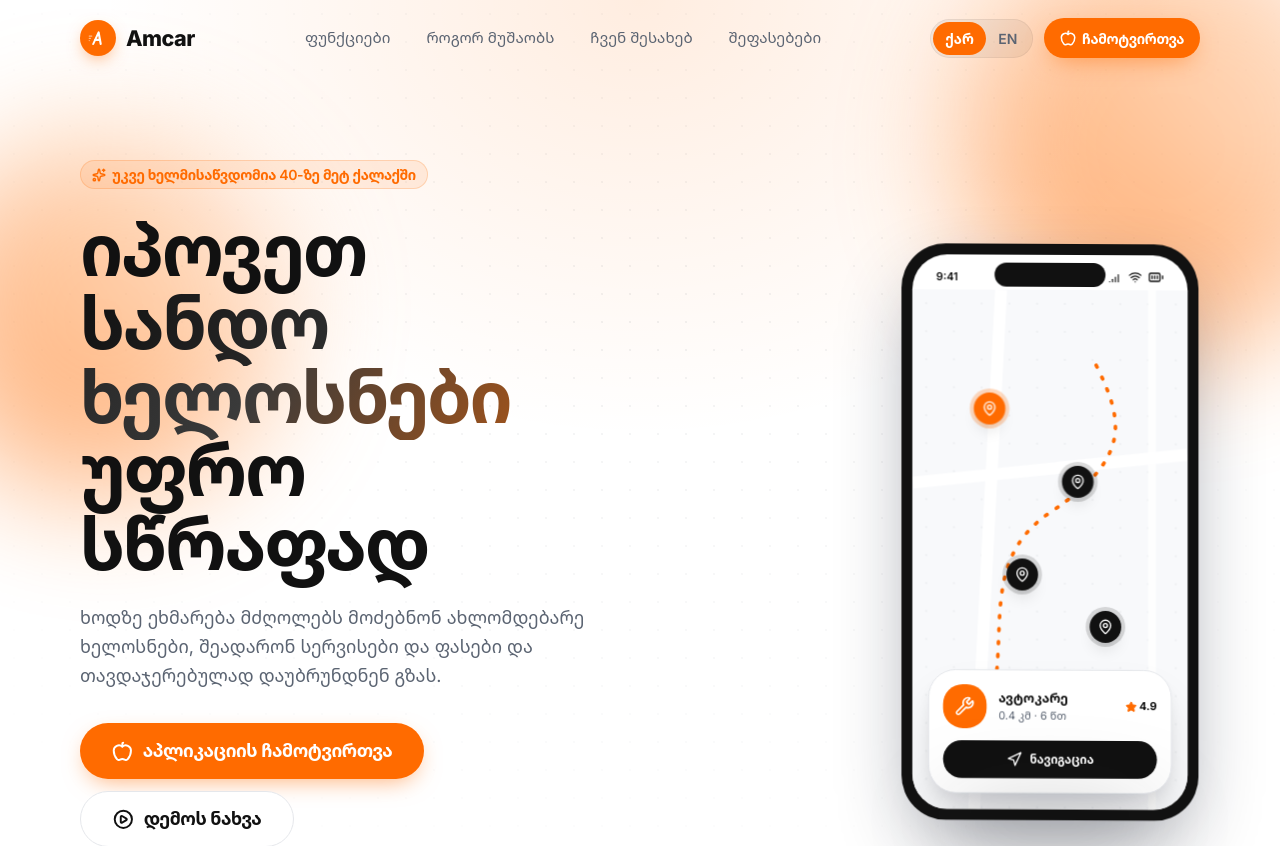
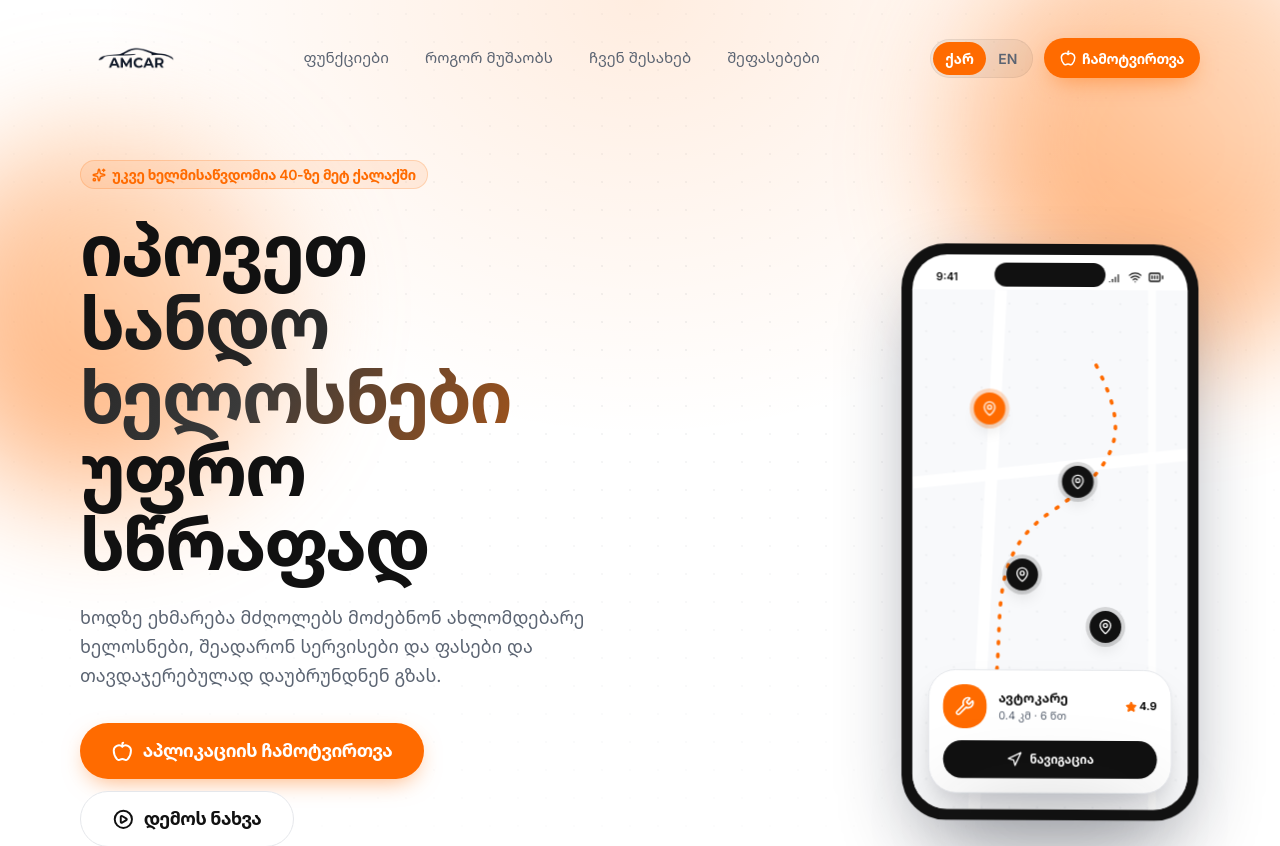
Before and after one commit to bendoza77/Amcar, a React (Vite) app in the folder client/: page / in a window 1280 px wide. Shown: the top 846 px of the page. Built offline with nearby package versions, Linux system fonts and the light colour scheme.

Commit message:
use real logo

```diff
--- a/client/src/components/ui/Logo.jsx
+++ b/client/src/components/ui/Logo.jsx
@@ -1,45 +1,18 @@
+import { cn } from "../../lib/utils";
 import { useTranslation } from "../../hooks/useTranslation";
-import { cn } from "../../lib/utils";
+import logoImage from "../../assets/WhatsApp_Image_2026-06-16_at_12.44.29_PM__1_-removebg-preview.png";
 
 /**
- * Logo — Amcar wordmark with an "A" speed-monogram in the accent tile.
- * The brand name comes from the active locale so it stays consistent.
+ * Logo — Amcar brand logo image.
  *
- * @param {"dark"|"light"} tone   flips colors for light vs. dark backgrounds
+ * @param {"dark"|"light"} tone   kept for API compatibility (no visual effect)
  */
 export default function Logo({ tone = "dark", className }) {
   const { t } = useTranslation();
-  const text = tone === "light" ? "text-white" : "text-ink";
 
   return (
-    <a
-      href="#top"
-      className={cn("inline-flex items-center gap-2.5", className)}
-      aria-label={`${t.brand} — ${t.nav.about}`}
-    >
-      <span className="relative grid size-9 place-items-center rounded-xl bg-accent shadow-[0_6px_18px_-6px_rgba(255,107,0,0.7)]">
-        <svg viewBox="0 0 128 128" className="size-6" aria-hidden>
-          {/* speed streaks */}
-          <g fill="#ffffff" opacity="0.55">
-            <rect x="14" y="50" width="20" height="7" rx="3.5" />
-            <rect x="14" y="62" width="13" height="7" rx="3.5" />
-            <rect x="14" y="74" width="7" height="7" rx="3.5" />
-          </g>
-          {/* forward-leaning "A" */}
-          <g
-            transform="skewX(-8)"
-            stroke="#ffffff"
-            strokeWidth="11"
-            strokeLinecap="round"
-            strokeLinejoin="round"
-            fill="none"
-          >
-            <path d="M52 96 L72 34 L92 96" />
-            <path d="M60 74 L84 74" />
-          </g>
-        </svg>
-      </span>
-      <span className={cn("text-[1.35rem] font-extrabold tracking-tight", text)}>{t.brand}</span>
+    <a href="#top" className={cn("inline-flex items-center", className)} aria-label={t.brand}>
+      <img src={logoImage} alt={t.brand} className="-my-4 h-28 w-auto object-contain" />
     </a>
   );
 }
```
Also changed, not shown: client/src/assets/WhatsApp_Image_2026-06-16_at_12.44.29_PM__1_-removebg-preview.png (added).
